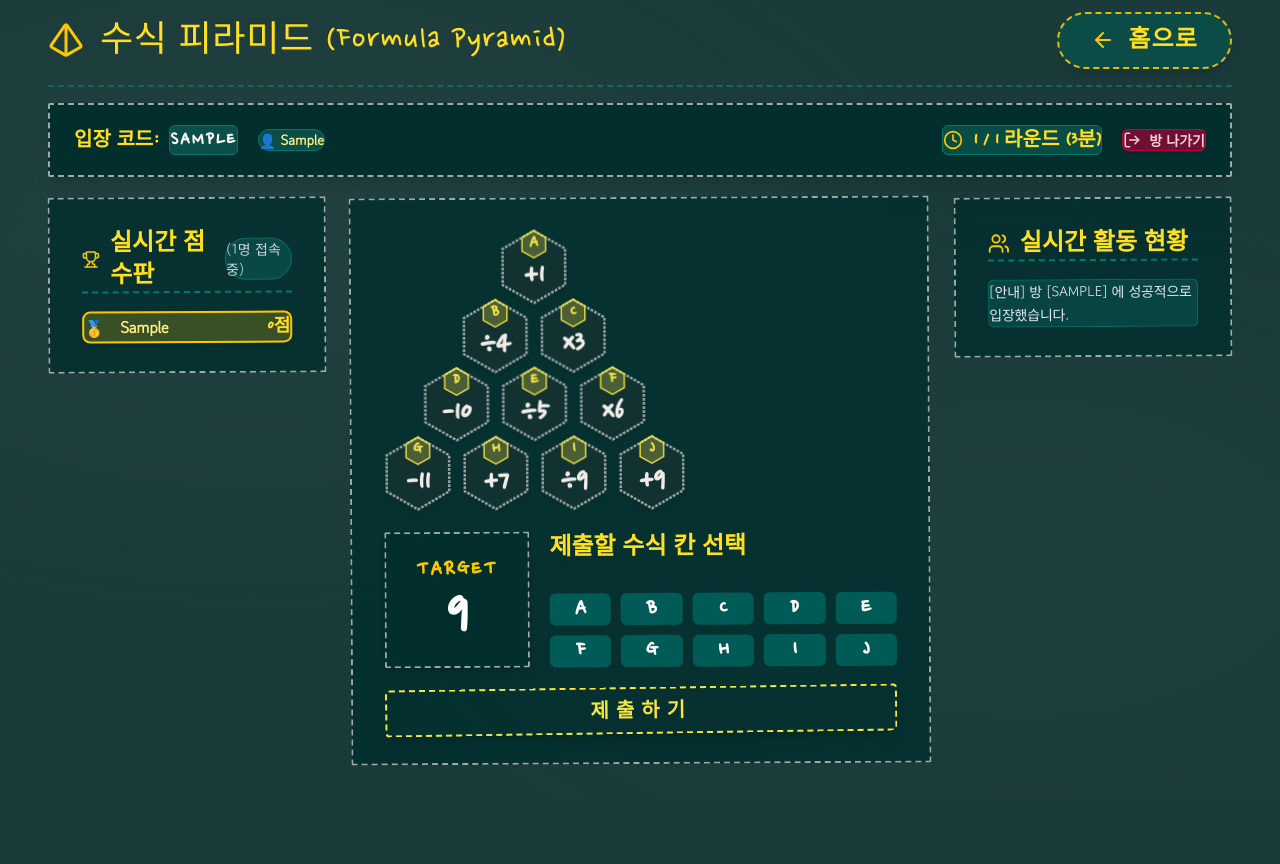
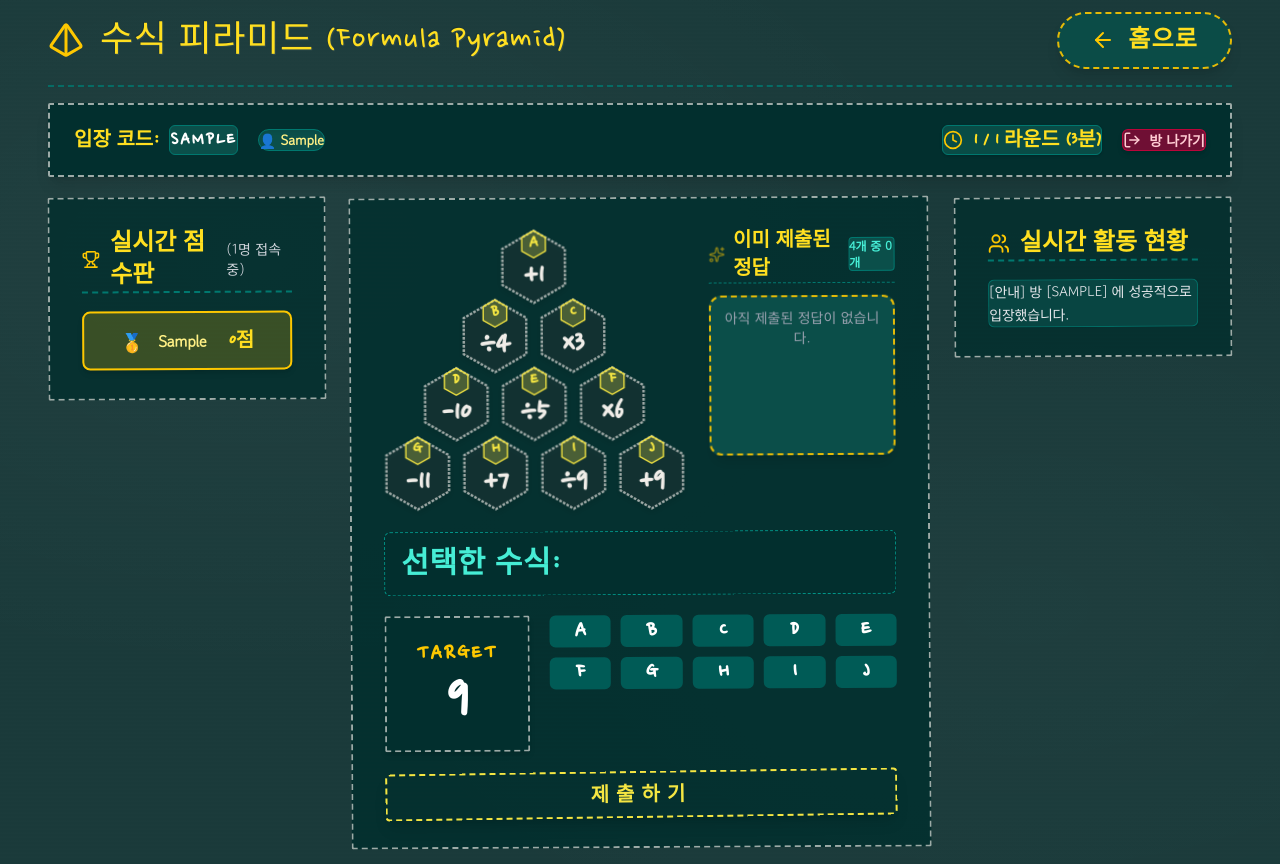
Before and after one commit to rlawlsdnjs78-infinity/infinitymath, a Next.js app: page /formula-pyramid in a window 1280 px wide. Both pictures are taken after typing "Sample", "Sample" into the empty fields and a click on the button "입장하기". Before the commit the page ends 800 px from the top, so only its background shows below. Built offline with nearby package versions, Linux system fonts and the light colour scheme.

Commit message:
feat: implement 5 game room UI updates including (n명 접속 중) border removal, 36px medal/score insulation, selected formula box, and submitted solutions panel

```diff
--- a/src/app/formula-pyramid/page.tsx
+++ b/src/app/formula-pyramid/page.tsx
@@ -264,10 +264,24 @@ export default function FormulaPyramidPage() {
       );
       triggerNotice("정답입니다! (+1점)", "success", 1200);
 
+      const nodesArr = selectedNodes.map((id) => ALL_NODES[id]);
+      const formulaStr = `${nodesArr[0].num} ${nodesArr[1].op} ${nodesArr[1].num} ${nodesArr[2].op} ${nodesArr[2].num} = 9`;
+      const ansObj = { nodes: selectedNodes.join(" "), formula: formulaStr };
+
+      setSubmittedAnswersList((prev) => {
+        if (prev.some((a) => a.nodes === ansObj.nodes)) return prev;
+        return [...prev, ansObj];
+      });
+
       if (inGameRoom && activeRoomCode && typeof window !== "undefined" && "BroadcastChannel" in window) {
         try {
           const bc = new BroadcastChannel(`pyramid-room-${activeRoomCode}`);
-          bc.postMessage({ type: "SCORE_UPDATE", playerName: myNickname, newScore: nextScore });
+          bc.postMessage({
+            type: "SCORE_UPDATE",
+            playerName: myNickname,
+            newScore: nextScore,
+            submittedAnswer: ansObj,
+          });
           bc.close();
         } catch (err) {}
       }
@@ -299,6 +313,7 @@ export default function FormulaPyramidPage() {
   const [isDealerHost, setIsDealerHost] = useState(false);
   const [players, setPlayers] = useState<{ name: string; score: number; isHost?: boolean }[]>([]);
   const [activityLogs, setActivityLogs] = useState<string[]>([]);
+  const [submittedAnswersList, setSubmittedAnswersList] = useState<{ nodes: string; formula: string }[]>([]);
 
   // BroadcastChannel 실시간 멀티플레이어 동기화 (같은 방 코드로 참가한 탭/창 실시간 연동)
   useEffect(() => {
@@ -332,8 +347,14 @@ export default function FormulaPyramidPage() {
             setPlayers((prev) =>
               prev.map((p) => (p.name === data.playerName ? { ...p, score: data.newScore } : p))
             );
+            if (data.submittedAnswer) {
+              setSubmittedAnswersList((prev) => {
+                if (prev.some((a) => a.nodes === data.submittedAnswer.nodes)) return prev;
+                return [...prev, data.submittedAnswer];
+              });
+            }
             setActivityLogs((prev) => [
-              `[정답] ${data.playerName} 님이 정답 제출! (현재 ${data.newScore}점)`,
+              `[정답] ${data.playerName} 님이 정답 제출! (${data.submittedAnswer?.nodes || ""} -> ${data.newScore}점)`,
               ...prev,
             ]);
           }
@@ -499,7 +520,8 @@ export default function FormulaPyramidPage() {
                     <Trophy size={22} className="text-yellow-400" />
                     <span>실시간 점수판</span>
                   </div>
-                  <span className="text-xs sm:text-sm text-gray-300 font-medium bg-teal-900/80 px-2.5 py-1 rounded-full border border-teal-700/80">({players.length}명 접속 중)</span>
+                  {/* [요구사항 1] '(n명 접속 중)' 테두리 및 뱃지 배경 제거 */}
+                  <span className="text-xs sm:text-sm text-gray-300 font-medium select-none">({players.length}명 접속 중)</span>
                 </div>
 
                 <div className="flex flex-col gap-3">
@@ -509,21 +531,32 @@ export default function FormulaPyramidPage() {
                     .map((p, idx) => (
                       <div
                         key={idx}
-                        className={`flex items-center justify-between px-4 py-3.5 rounded-lg border-2 ${
+                        className={`flex items-center justify-between rounded-lg border-2 transition-all ${
                           p.name === myNickname
                             ? "bg-yellow-400/20 border-yellow-400 text-yellow-200 shadow-md"
                             : "bg-teal-900/70 border-teal-700/80 text-gray-200"
                         }`}
+                        style={{
+                          paddingTop: "0.85rem",
+                          paddingBottom: "0.85rem",
+                          paddingLeft: "1.75rem",
+                          paddingRight: "1.75rem",
+                        }}
                       >
-                        <div className="flex items-center gap-3">
-                          <span className="font-extrabold text-base text-yellow-400 w-6">
+                        {/* [요구사항 2] 좌측 메달(🥇)에 paddingLeft: 0.5rem (총 36px 좌측 절연 여백) 지정 */}
+                        <div className="flex items-center gap-3.5" style={{ paddingLeft: "0.5rem" }}>
+                          <span className="font-extrabold text-lg text-yellow-400 w-6 flex-shrink-0 flex items-center justify-center">
                             {idx === 0 ? "🥇" : idx === 1 ? "🥈" : idx === 2 ? "🥉" : `${idx + 1}`}
                           </span>
                           <span className="font-bold text-sm sm:text-base" style={{ fontFamily: "var(--font-body)", letterSpacing: "-0.015em" }}>
                             {p.name} {p.isHost && "(딜러)"}
                           </span>
                         </div>
-                        <span className="font-extrabold text-lg text-yellow-300" style={{ fontFamily: "var(--font-chalk)" }}>
+                        {/* [요구사항 3] 우측 '0점'에 paddingRight: 0.5rem (총 36px 우측 절연 여백) 지정 */}
+                        <span
+                          className="font-extrabold text-xl text-yellow-300 flex-shrink-0"
+                          style={{ fontFamily: "var(--font-chalk)", paddingRight: "0.5rem" }}
+                        >
                           {p.score}점
                         </span>
                       </div>
@@ -551,6 +584,94 @@ export default function FormulaPyramidPage() {
                       </div>
                     ))}
                   </div>
+
+                  {/* [요구사항 5] 피라미드 우측 공간에 '이미 제출된 정답' 표시 박스 (플레이어 모드 디자인 반영) */}
+                  <div className="relative flex-1 w-full flex flex-col items-stretch gap-3">
+                    <div className="flex items-center justify-between border-b border-dashed border-teal-700 pb-2">
+                      <div className="flex items-center gap-2 text-yellow-300 font-extrabold text-xl" style={{ fontFamily: "var(--font-chalk)" }}>
+                        <Sparkles size={20} className="text-yellow-400 animate-pulse" />
+                        <span>이미 제출된 정답</span>
+                      </div>
+                      <span className="text-xs text-teal-300 font-bold bg-teal-900 px-2 py-0.5 rounded border border-teal-700">
+                        {validSolutions.length}개 중 {submittedAnswersList.length}개
+                      </span>
+                    </div>
+
+                    <div
+                      className="w-full bg-teal-900/98 rounded-xl border-2 border-dashed border-yellow-400/90 shadow-lg flex flex-col backdrop-blur-md overflow-hidden min-h-[160px] max-h-[220px] overflow-y-auto"
+                      style={{
+                        padding: "0.65rem 0.75rem",
+                        gap: "0.4rem",
+                      }}
+                    >
+                      {submittedAnswersList.length > 0 ? (
+                        submittedAnswersList.map((sol, idx) => (
+                          <div
+                            key={idx}
+                            className="w-full flex items-center justify-between rounded-lg bg-teal-950/95 text-white transition-all border border-teal-700/80 shadow-sm"
+                            style={{
+                              padding: "0.5rem 0.85rem",
+                              fontFamily: "var(--font-chalk)",
+                            }}
+                          >
+                            <span className="text-lg sm:text-xl font-black text-yellow-300 tracking-widest">
+                              {sol.nodes}
+                            </span>
+                            <span className="text-sm sm:text-base text-teal-200 font-extrabold tracking-wide">
+                              {sol.formula}
+                            </span>
+                          </div>
+                        ))
+                      ) : (
+                        <div className="py-8 text-center text-gray-400 text-sm font-medium" style={{ fontFamily: "var(--font-body)" }}>
+                          아직 제출된 정답이 없습니다.
+                        </div>
+                      )}
+                    </div>
+                  </div>
+                </div>
+
+                {/* [요구사항 4] '제출할 수식 칸 선택' 부분을 대기창 플레이어 모드의 '선택한 수식:' 박스로 교체 */}
+                <div
+                  className={`w-full rounded-md border border-dashed transition-all duration-200 flex items-center justify-between min-h-[64px] h-[64px] ${
+                    tempNotice
+                      ? tempNotice.type === "success"
+                        ? "bg-emerald-950/90 border-emerald-500 text-emerald-200 px-6 py-3"
+                        : "bg-rose-950/90 border-rose-500 text-rose-200 px-6 py-3"
+                      : "bg-teal-950 border-teal-600 text-yellow-300 px-6 py-3"
+                  }`}
+                >
+                  {tempNotice ? (
+                    <div
+                      className={`flex items-center gap-3 w-full justify-center text-xl sm:text-2xl font-bold ${
+                        tempNotice.type === "success" ? "text-emerald-300" : "text-rose-300"
+                      }`}
+                    >
+                      {tempNotice.type === "success" ? (
+                        <CheckCircle2 size={24} className="text-emerald-400 flex-shrink-0 animate-bounce" />
+                      ) : tempNotice.type === "error" ? (
+                        <XCircle size={24} className="text-rose-400 flex-shrink-0 animate-bounce" />
+                      ) : (
+                        <AlertTriangle size={24} className="text-rose-400 flex-shrink-0 animate-bounce" />
+                      )}
+                      <span style={{ fontFamily: "var(--font-chalk)" }}>{tempNotice.msg}</span>
+                    </div>
+                  ) : (
+                    <div className="flex items-center gap-4" style={{ paddingLeft: "1rem" }}>
+                      <span
+                        className="text-2xl sm:text-3xl text-teal-300 font-extrabold"
+                        style={{ fontFamily: "var(--font-chalk)", letterSpacing: "0.02em" }}
+                      >
+                        선택한 수식:
+                      </span>
+                      <span
+                        className="text-3xl sm:text-4xl font-black text-yellow-300 tracking-widest min-h-[40px] flex items-center"
+                        style={{ fontFamily: "var(--font-chalk)", paddingLeft: "0.75rem" }}
+                      >
+                        {exprStr || "\u00A0"}
+                      </span>
+                    </div>
+                  )}
                 </div>
 
                 {/* TARGET 표시 및 A~J 선택 버튼 */}
@@ -565,9 +686,6 @@ export default function FormulaPyramidPage() {
                   </div>
 
                   <div className="flex-1 flex flex-col justify-between gap-3">
-                    <div className="text-xl sm:text-2xl text-yellow-300 font-bold mb-0.5" style={{ fontFamily: "var(--font-chalk)" }}>
-                      제출할 수식 칸 선택
-                    </div>
                     <div className="grid grid-cols-5 gap-2.5">
                       {Object.values(ALL_NODES).map((node) => {
                         const isSel = selectedNodes.includes(node.id);
```
